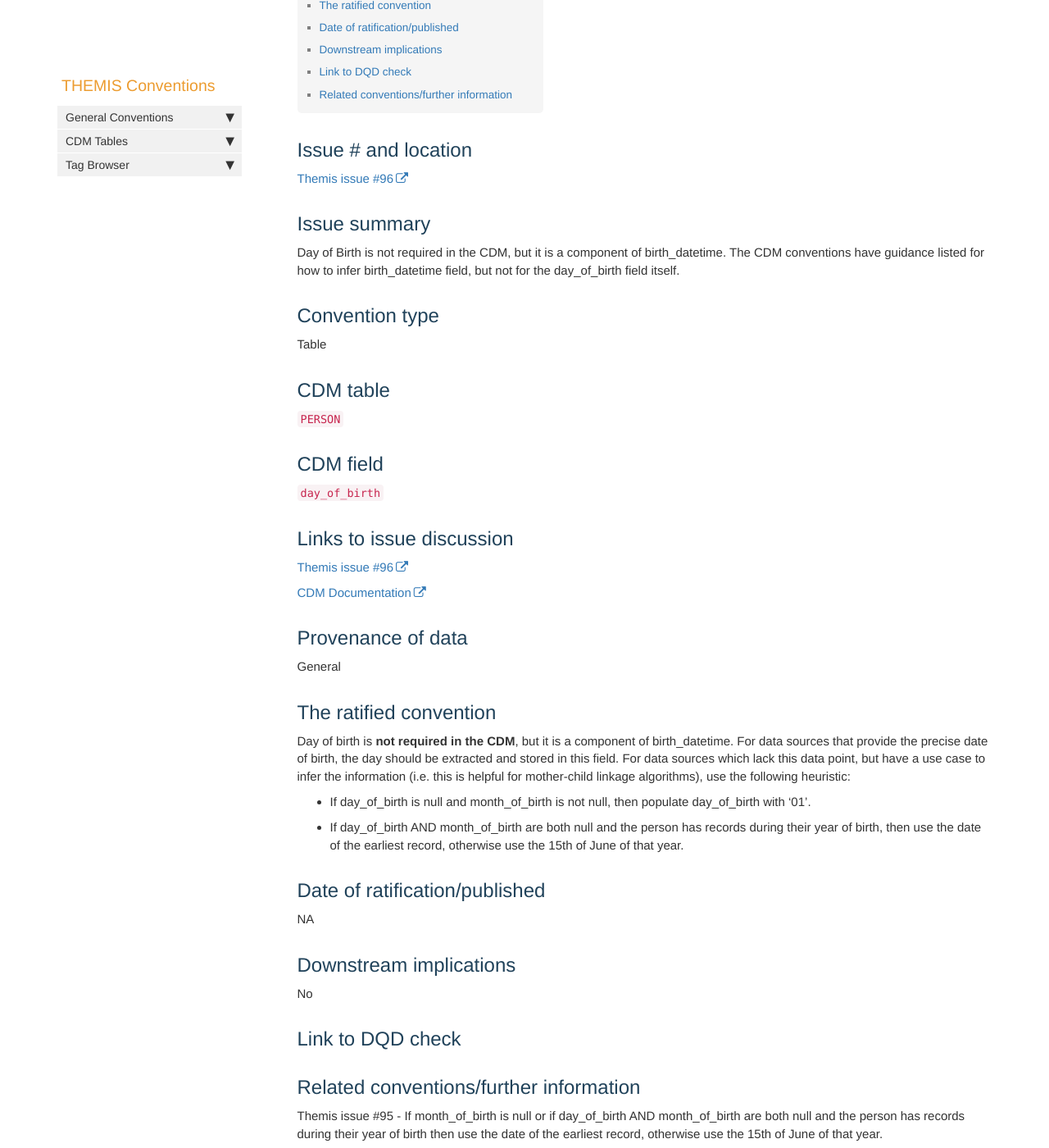
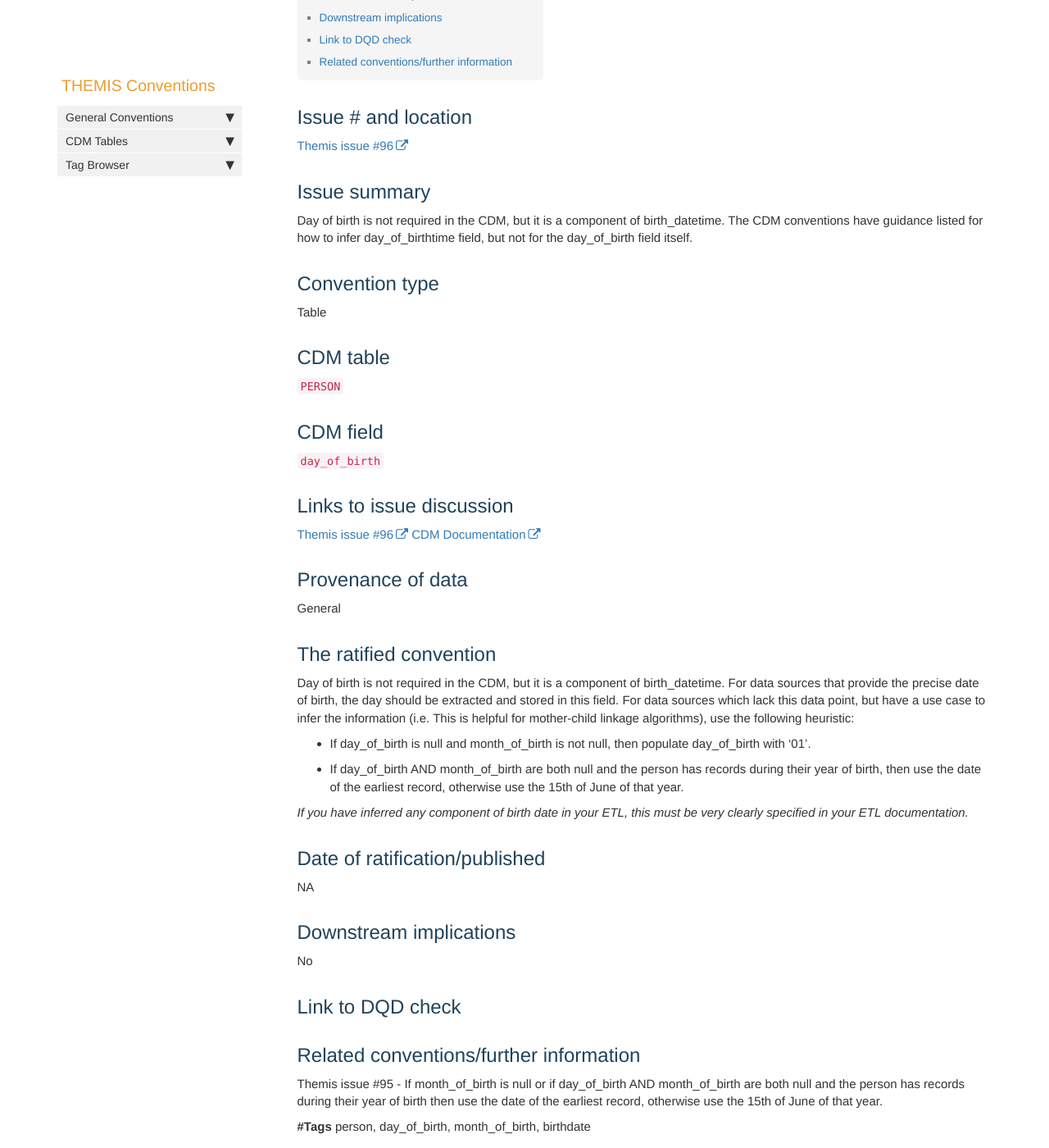
Before and after one commit to OHDSI/Themis, a Jekyll site: the page built from docs/pages/person/missing_day_of_birth.md, in a window 1280 px wide and 1400 px high, scrolled down 409 px. Shown: the whole window at 82% size. Built offline with Jekyll 4.4.1, drawn with Linux system fonts in a browser that asks for light colours; comment, search, counter and statistics services are not loaded; some of the changed text lies outside the part shown.

Commit message:
add pages, edit dob pages

```diff
--- a/docs/pages/person/missing_day_of_birth.md
+++ b/docs/pages/person/missing_day_of_birth.md
@@ -1,17 +1,17 @@
 ---
-title: How to populate day_of_birth when it is missing from the source
-keywords: birthdate, birth
+title: What to do when birth day is missing from the source
+keywords: birthdate, birth datetime
 last_updated: April 10, 2024
-tags: [birthdate, person]
+tags: [birthdate, person, day_of_birth]
 sidebar: mydoc_sidebar
-permalink: /missing_day_of_birth.html
+permalink: /missing_birthdatetime.html
 ---
 
 ## Issue # and location
 [Themis issue #96](https://github.com/OHDSI/Themis/issues/96)
 
 ## Issue summary
-Day of Birth is not required in the CDM, but it is a component of birth_datetime. The CDM conventions have guidance listed for how to infer birth_datetime field, but not for the day_of_birth field itself.
+Day of birth is not required in the CDM, but it is a component of birth_datetime. The CDM conventions have guidance listed for how to infer day_of_birthtime field, but not for the day_of_birth field itself.
 
 ## Convention type
 Table
@@ -23,19 +23,19 @@ Table
 `day_of_birth`
 
 ## Links to issue discussion
-
 [Themis issue #96](https://github.com/OHDSI/Themis/issues/96)
-
 [CDM Documentation](https://ohdsi.github.io/CommonDataModel/cdm54.html#person)
 
 ## Provenance of data
 General
 
 ## The ratified convention
-Day of birth is **not required in the CDM**, but it is a component of birth_datetime. For data sources that provide the precise date of birth, the day should be extracted and stored in this field. For data sources which lack this data point, but have a use case to infer the information (i.e. this is helpful for mother-child linkage algorithms), use the following heuristic:
+Day of birth is not required in the CDM, but it is a component of birth_datetime. For data sources that provide the precise date of birth, the day should be extracted and stored in this field. For data sources which lack this data point, but have a use case to infer the information (i.e. This is helpful for mother-child linkage algorithms), use the following heuristic:
 
 - If day_of_birth is null and month_of_birth is not null, then populate day_of_birth with '01'.
 - If day_of_birth AND month_of_birth are both null and the person has records during their year of birth, then use the date of the earliest record, otherwise use the 15th of June of that year.
+
+*If you have inferred any component of birth date in your ETL, this must be very clearly specified in your ETL documentation.*
 
 ## Date of ratification/published
 NA
@@ -47,3 +47,7 @@ No
 
 ## Related conventions/further information
 Themis issue #95 - If month_of_birth is null or if day_of_birth AND month_of_birth are both null and the person has records during their year of birth then use the date of the earliest record, otherwise use the 15th of June of that year.
+
+
+**#Tags**
+person, day_of_birth, month_of_birth, birthdate
```
Also changed, not shown: docs/pages/person/missing_birthdatetime.md (+4 -2 lines), docs/pages/visit_occurrence/missing_visit_end.md (added, +35 -0 lines).
